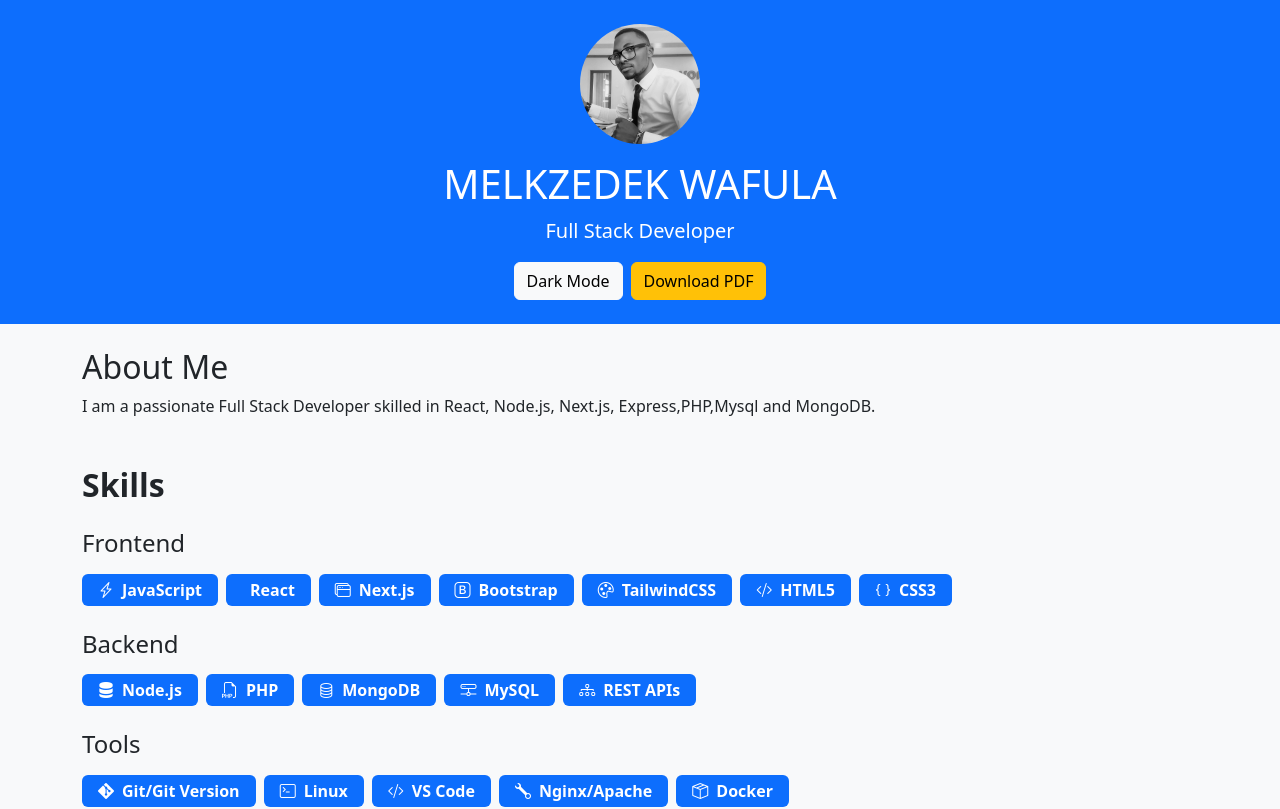
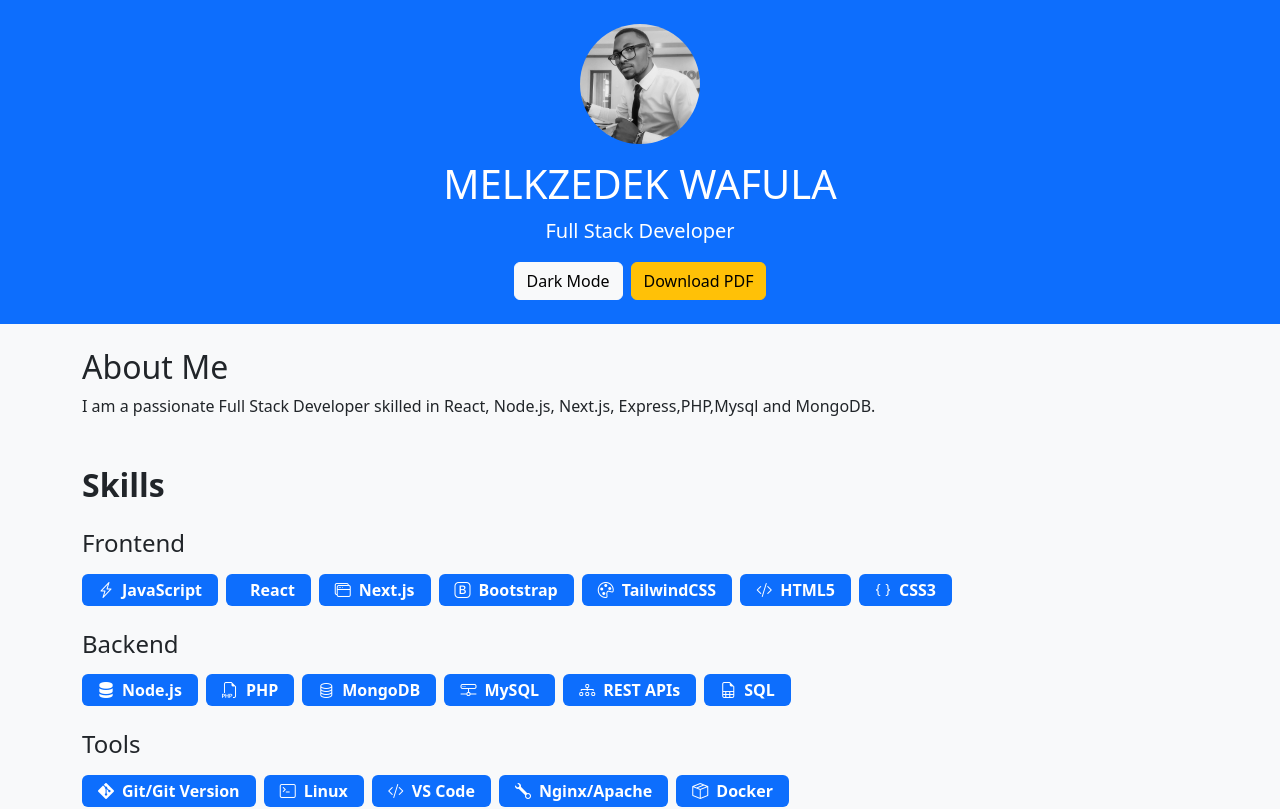
Before and after one commit to Melkzedk/my-resume, a React (Create React App) app: page / in a window 1280 px wide. Shown: the top 809 px of the page. Built offline with nearby package versions, Linux system fonts and the light colour scheme.

Commit message:
small changes

```diff
--- a/src/components/Skills.js
+++ b/src/components/Skills.js
@@ -18,6 +18,7 @@ export default function Skills() {
       { name: "MongoDB", icon: "bi bi-database" },
       { name: "MySQL", icon: "bi bi-hdd-network" },
       { name: "REST APIs", icon: "bi bi-diagram-3" },
+      {name: "SQL", icon: "bi bi-file-earmark-spreadsheet" },
     ],
     Tools: [
       { name: "Git/Git Version", icon: "bi bi-git" },
```
